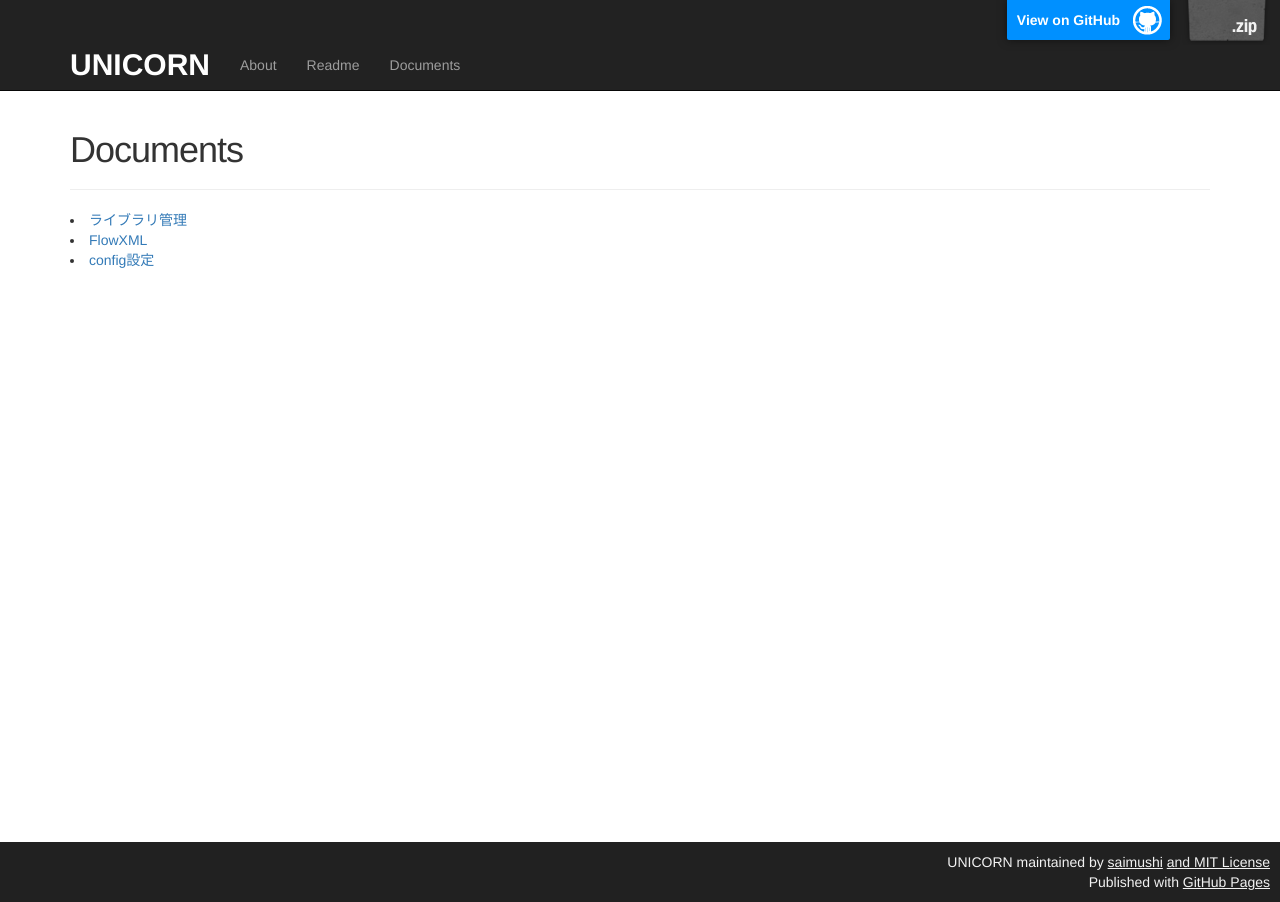
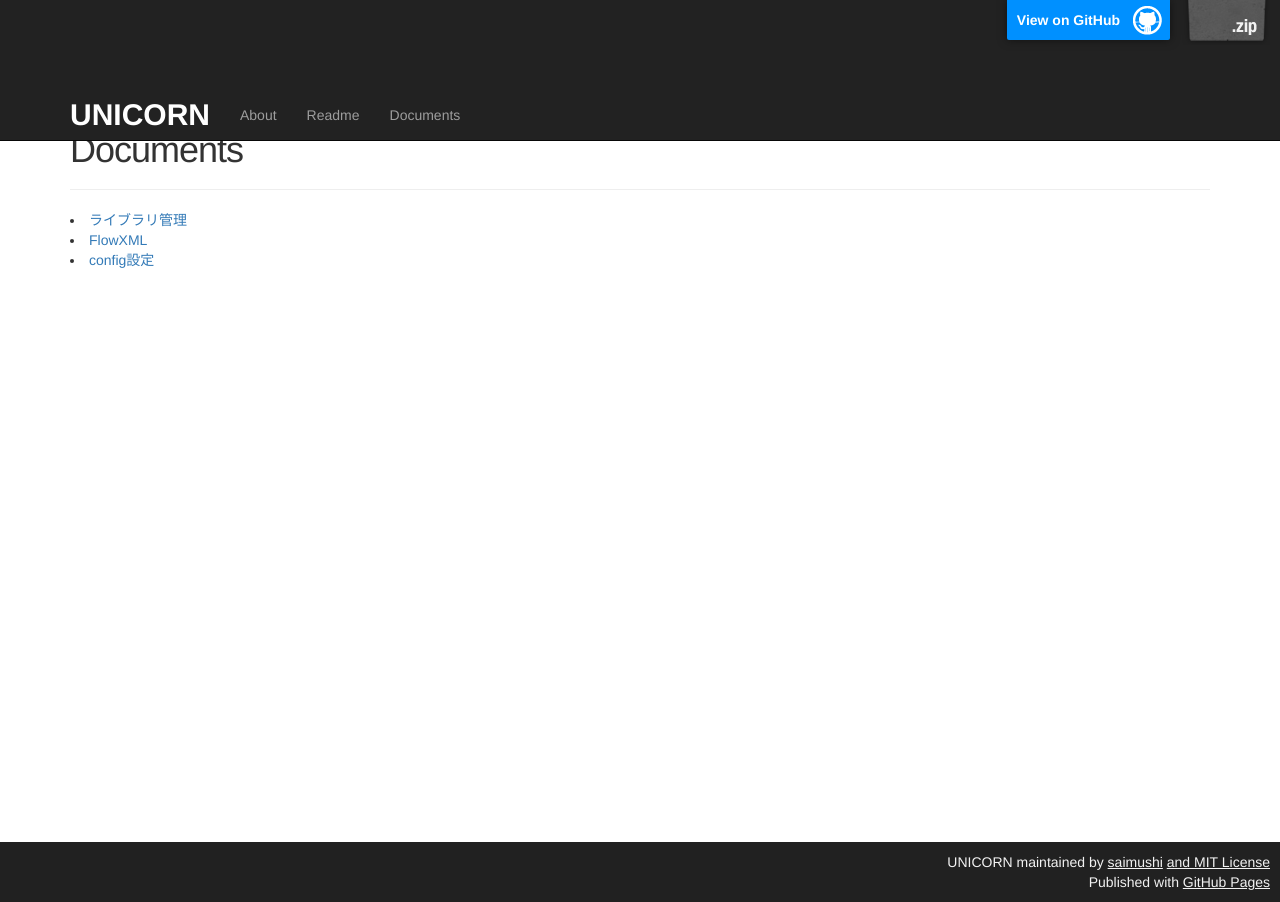
Before and after one commit to UNICORN-Project/unicorn-project.github.com, a Jekyll site: the page built from documents/index.html, in a window 1280 px wide. Built offline with Jekyll 4.4.1, drawn with Linux system fonts in a browser that asks for light colours.

Commit message:
Update main.css

```diff
--- a/assets/css/main.css
+++ b/assets/css/main.css
@@ -80,6 +80,9 @@
 .documents-container {
 	min-height: calc(100% - 54px);
 }
+.container {
+	margin-top: 50px;
+}
 #documents {
 	margin-bottom: 40px;
 }
```
